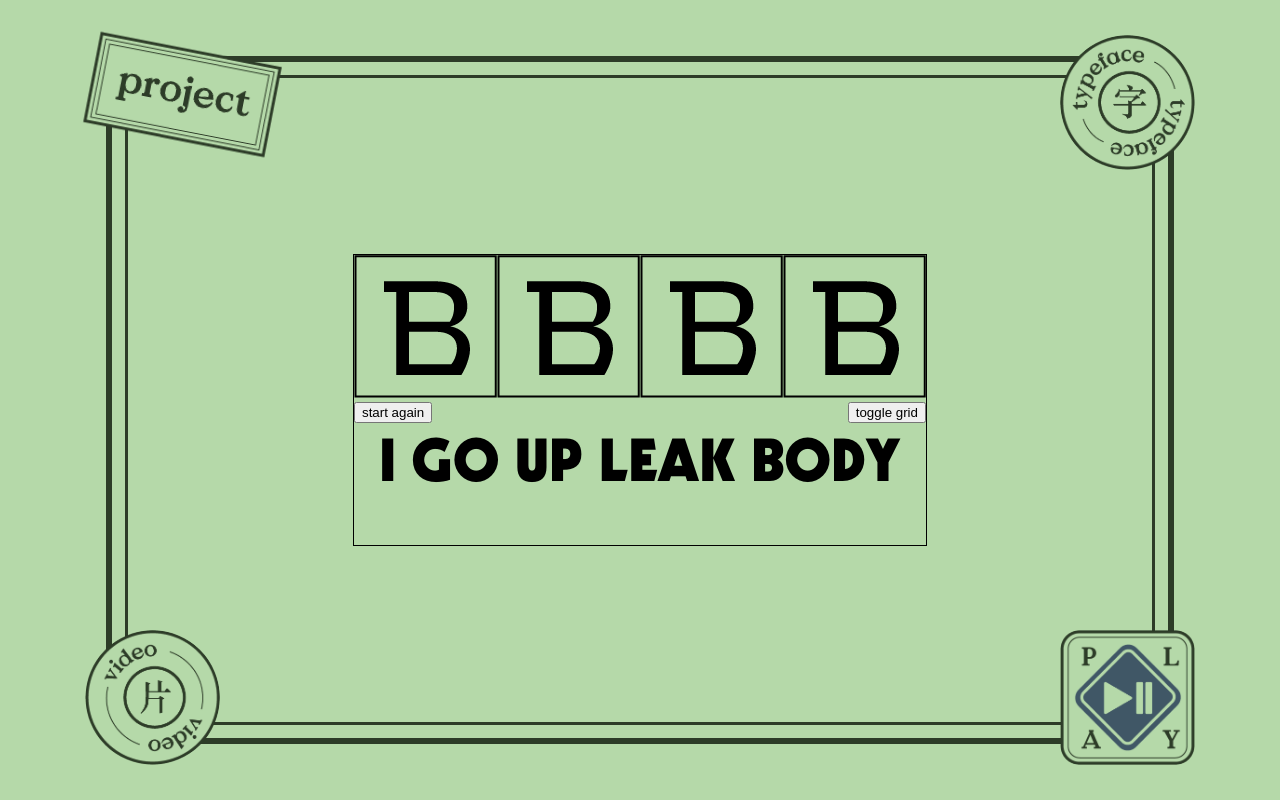
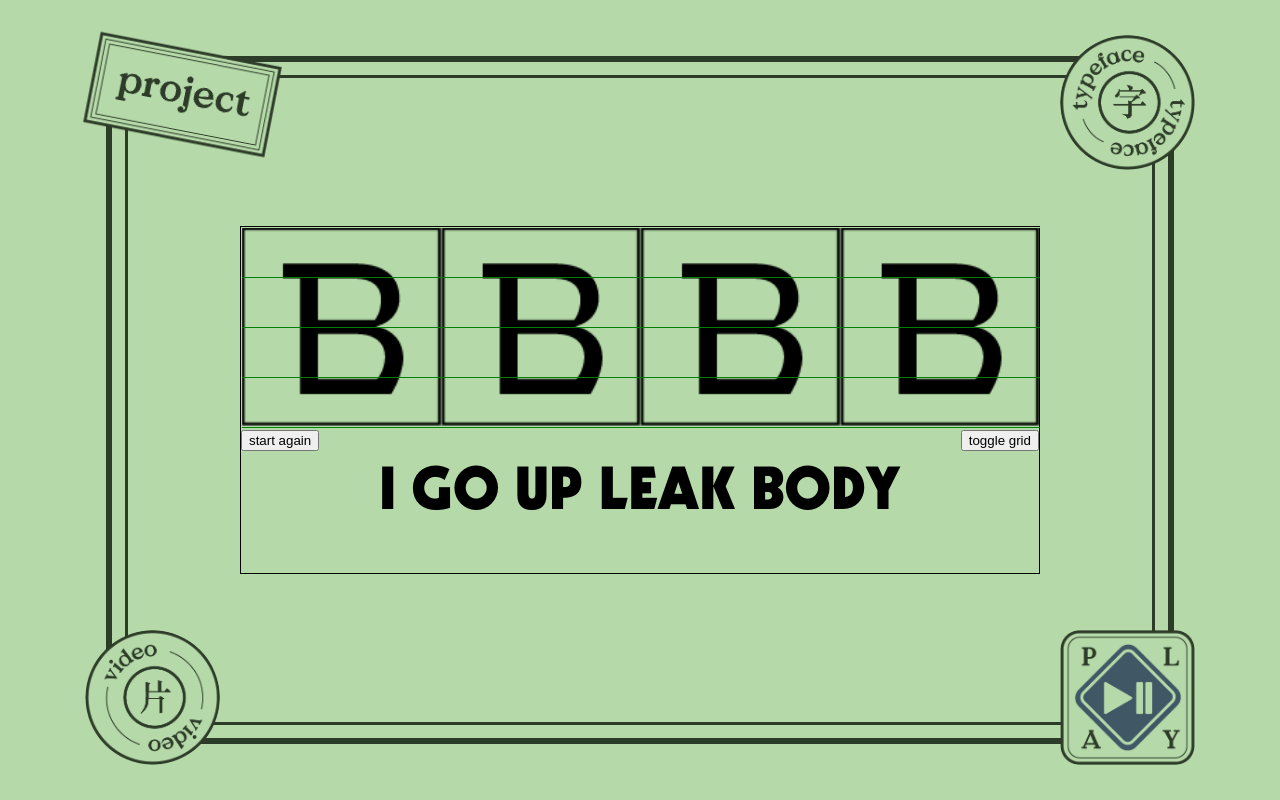
Before and after one commit to timbusuttil/jyut-sans-web, a Vue app: page /#/interactive in a window 1280 px wide. Built offline with nearby package versions, Linux system fonts and the light colour scheme; no server answers.

Commit message:
interactiveSpecimen grid fix

```diff
--- a/src/components/InteractiveSpecimen.vue
+++ b/src/components/InteractiveSpecimen.vue
@@ -1,11 +1,11 @@
 <template>
   <div class="interactiveSpecimen">
-    <!-- <div class="gridContainer" v-show="showGrid">
+    <div class="gridContainer" v-show="showGrid">
       <div class="gridRow"></div>
       <div class="gridRow"></div>
       <div class="gridRow"></div>
       <div class="gridRow"></div>
-    </div> -->
+    </div>
     <div class="imageContainer">
       <img v-for="(object, index) in objects" :key="index" class="image" :src="require('@/assets/typeface/letters/' + getCurrentImage(index))" @click="incrementWord(index)" @mouseover="setHover(index, true)" @mouseleave="setHover(index, false)">
     </div>
@@ -111,13 +111,16 @@ export default {
   border: 1px solid black;
   box-sizing: border-box;
   max-width: 800px;
+  width: 100%;
 }
 
 .gridContainer {
-  border: 1px solid green;
+  border: 1px solid #b5d9a9;
   border-bottom: none;
   height: 200px;
   width: 100%;
+  max-width: 800px;
+  box-sizing: border-box;
   position: absolute;
   pointer-events: none;
 }
```
